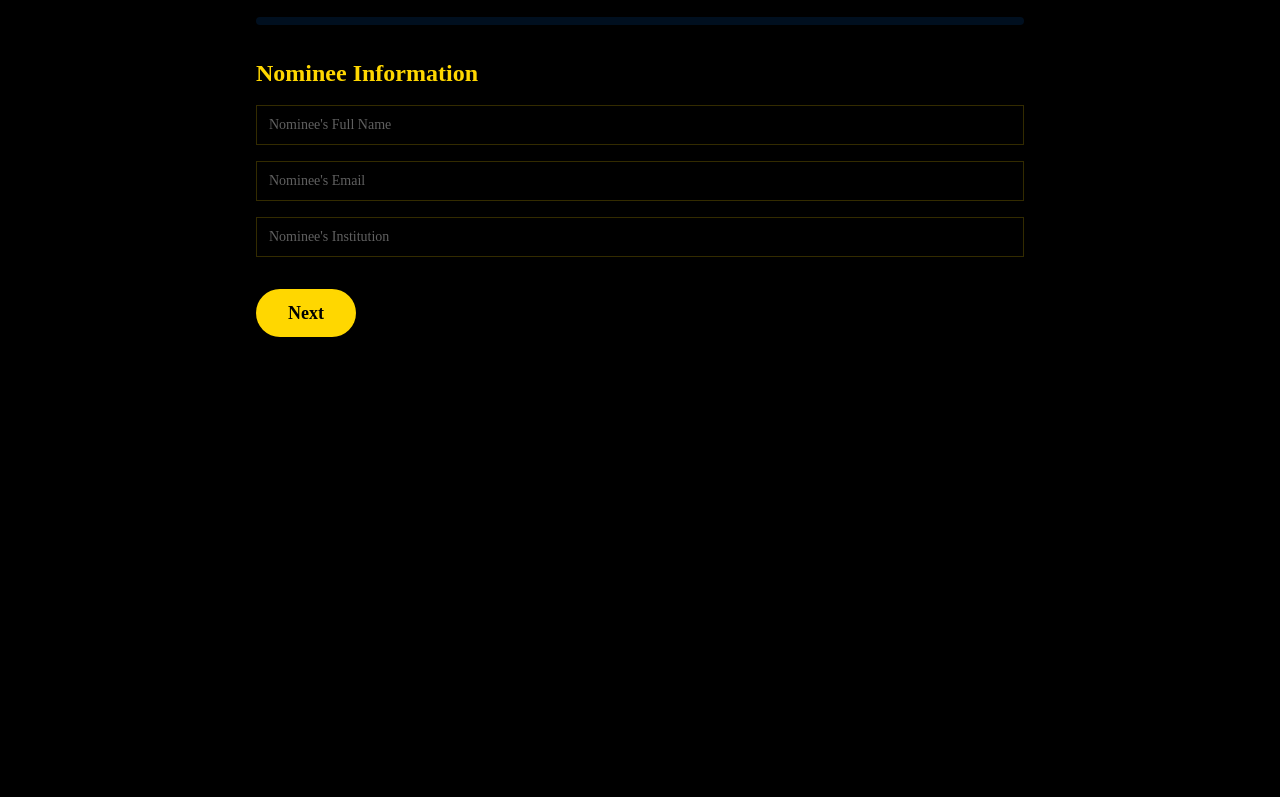
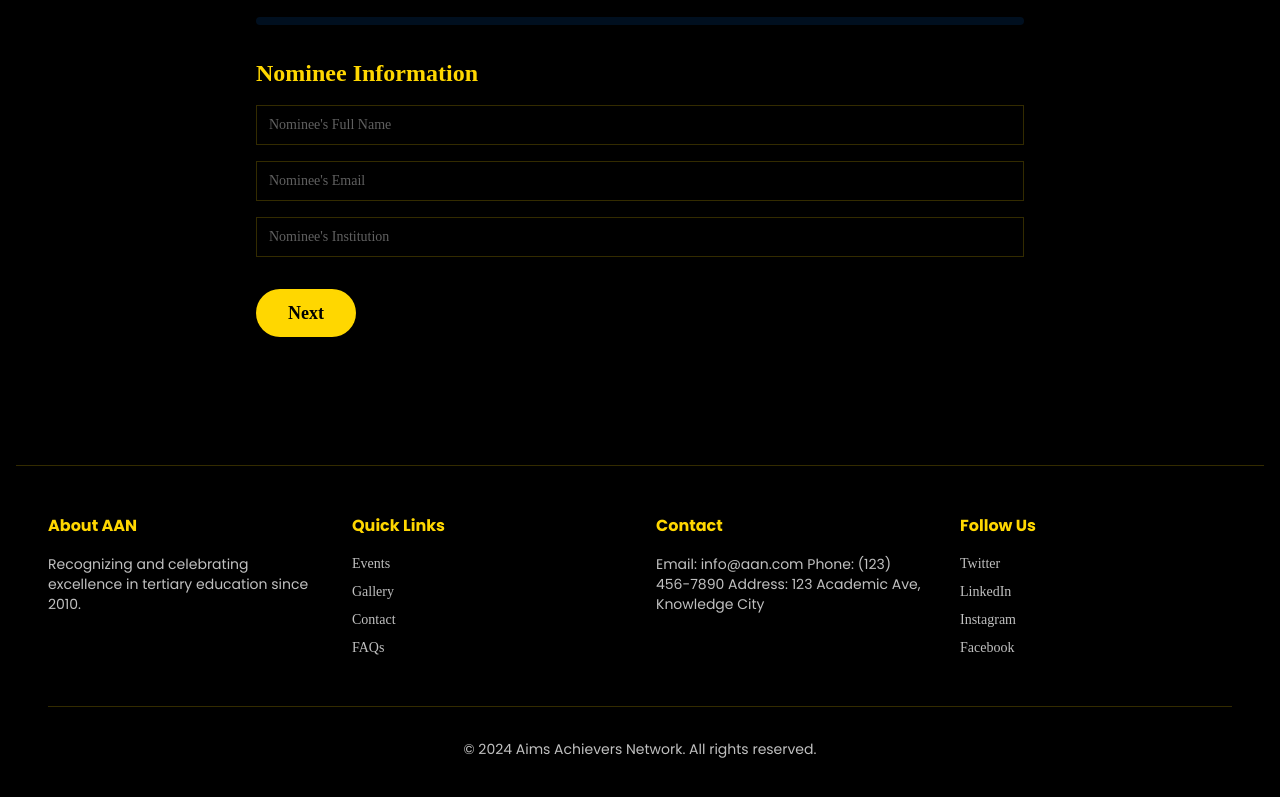
Before and after one commit to inside-aims/AIMS-Achievers-Network, a Next.js app: page /nomination-process in a window 1280 px wide. Shown: the part 243-1040 px from the top of the page. Before the commit the page ends 880 px from the top, so only its background shows below. Built offline with nearby package versions, Linux system fonts and the light colour scheme.

Commit message:
update
added footer

```diff
--- a/src/app/(root)/nomination-process/page.tsx
+++ b/src/app/(root)/nomination-process/page.tsx
@@ -8,6 +8,7 @@ import { Input } from "@/components/ui/input"
 import { Textarea } from "@/components/NominationProcess/TextArea"
 import { Select, SelectTrigger, SelectValue, SelectContent, SelectItem } from "@/components/ui/select"
 import { AnimatedButton } from "@/components/ui/animated-button"
+import Footer from "@/components/shared/Footer/Footer"
 
 const steps = [
   { id: 1, title: "Nominee Information" },
@@ -236,6 +237,9 @@ const NominationProgressPage = () => {
             </div>
           </form>
         </div>
+        <div className="relative top-32">
+        <Footer/>
+        </div>
       </main>
     </div>
   )
```
